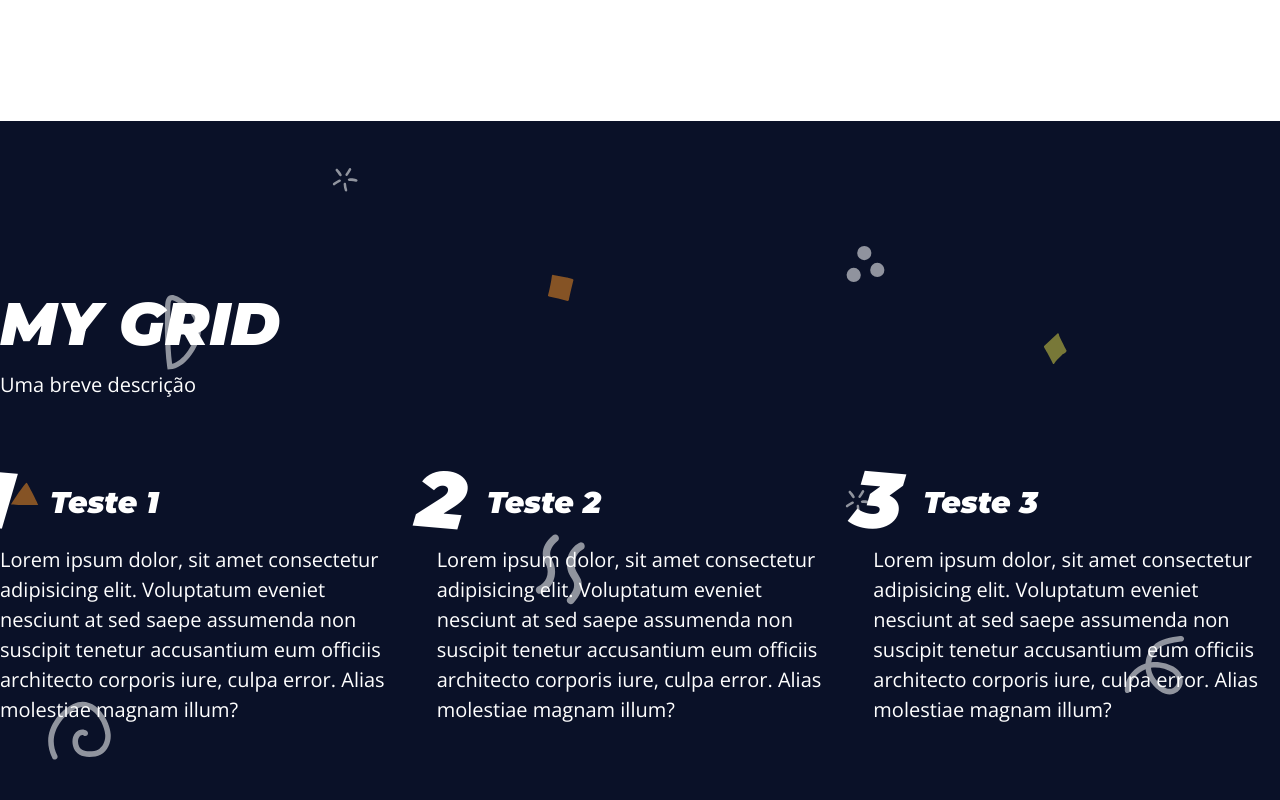
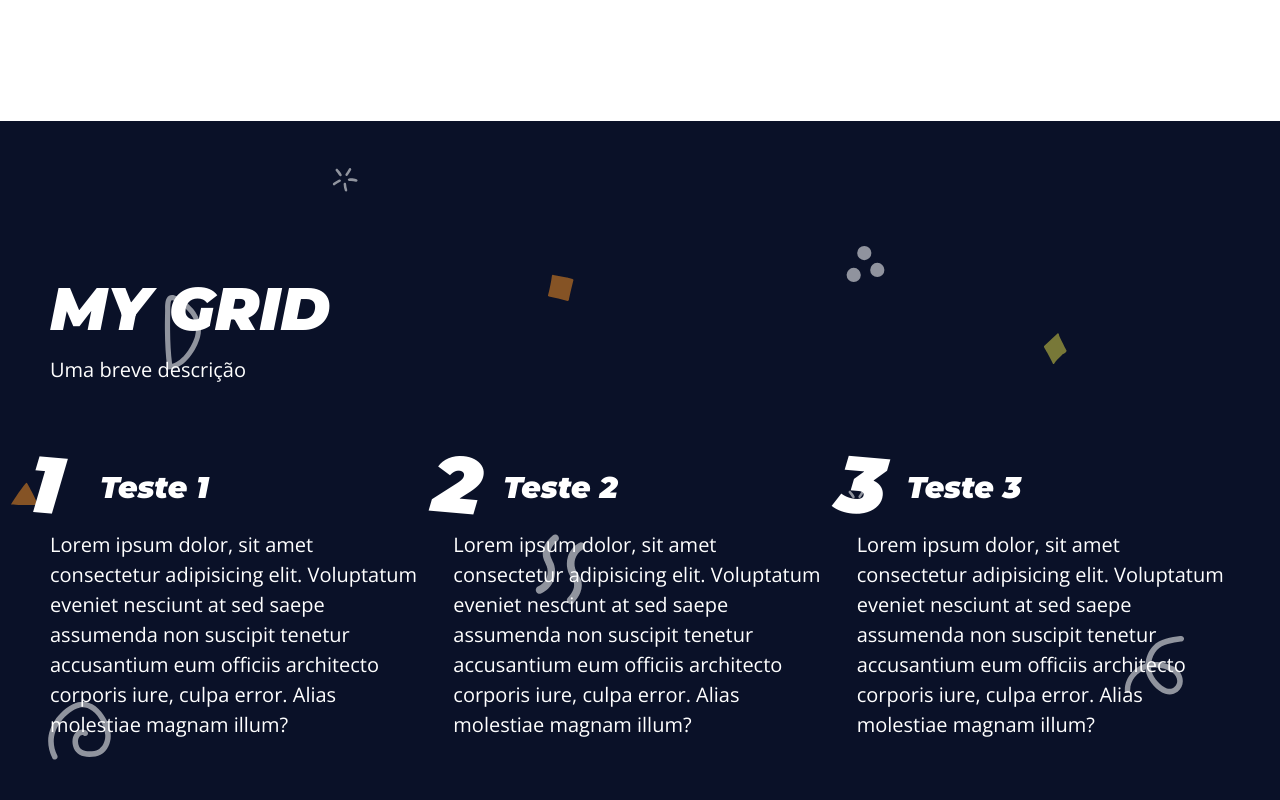
Before and after one commit to evandrotj/LandinPage, a plain HTML site: page index.html in a window 1280 px wide. Shown: the part 1720-2520 px from the top of the page. Drawn offline with nearby package versions, Linux system fonts and the light colour scheme.

Commit message:
Update style.css

```diff
--- a/assets/css/style.css
+++ b/assets/css/style.css
@@ -35,6 +35,8 @@
     flex-flow: column wrap;
     justify-content: center;
     min-height: 100vh;
+    margin-left: 5rem;
+    margin-right: 5rem;
   }
 
 
@@ -52,6 +54,7 @@
     grid-template-columns: repeat(3, 1fr);
     gap: var(--gap);
     counter-reset: grid-counter;
+    bottom: 8rem;
 }
 
 .grid h3 {
```
